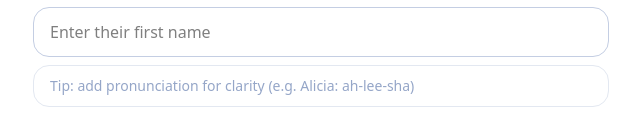
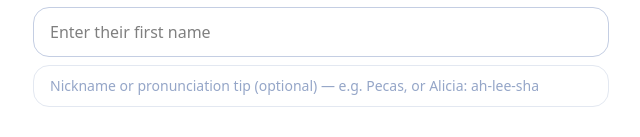
Before and after one commit to JesusEspitia99/KeepSeakSong, a React (Vite) app: page / in a window 1280 px wide. Both pictures are taken after a click on the button "Create My Song". Shown: the part 469-606 px from the top of the page, without its empty margins (319-959 px from the left). Built offline with nearby package versions, Linux system fonts and the light colour scheme.

Commit message:
Merge pronunciation tip and nickname into one optional field
Keeps the artisanal-care signal from the pronunciation tip without
adding a third text input to step 1. The nickname now also takes
priority over the formal name in the lyric preview.

```diff
--- a/src/App.jsx
+++ b/src/App.jsx
@@ -14,7 +14,7 @@ const TOTAL_STEPS = 5
 const INITIAL_DATA = {
   recipient: '',
   name: '',
-  pronunciation: '',
+  nickname: '',
   vibe: '',
   genre: '',
   voice: '',
--- a/src/components/PreCheckout.jsx
+++ b/src/components/PreCheckout.jsx
@@ -10,7 +10,7 @@ const TESTIMONIALS = [
 ]
 
 function buildLyricSnippet(data) {
-  const name = data.name || 'you'
+  const name = data.nickname?.trim() || data.name || 'you'
   const trait = data.special?.trim().split(/[.,/]/)[0]?.trim()
   const vibe = (data.vibe || 'this').toLowerCase()
 
--- a/src/components/steps/Step1Recipient.jsx
+++ b/src/components/steps/Step1Recipient.jsx
@@ -43,9 +43,9 @@ export default function Step1Recipient({ data, update, onNext }) {
         />
         <input
           type="text"
-          value={data.pronunciation}
-          onChange={(e) => update({ pronunciation: e.target.value })}
-          placeholder="Tip: add pronunciation for clarity (e.g. Alicia: ah-lee-sha)"
+          value={data.nickname}
+          onChange={(e) => update({ nickname: e.target.value })}
+          placeholder="Nickname or pronunciation tip (optional) — e.g. Pecas, or Alicia: ah-lee-sha"
           className="mt-2 w-full rounded-2xl border border-navy-100 px-4 py-2.5 text-sm text-navy-600 placeholder-navy-300 focus:border-gold-400 focus:outline-none focus:ring-2 focus:ring-gold-200"
         />
       </div>
```
